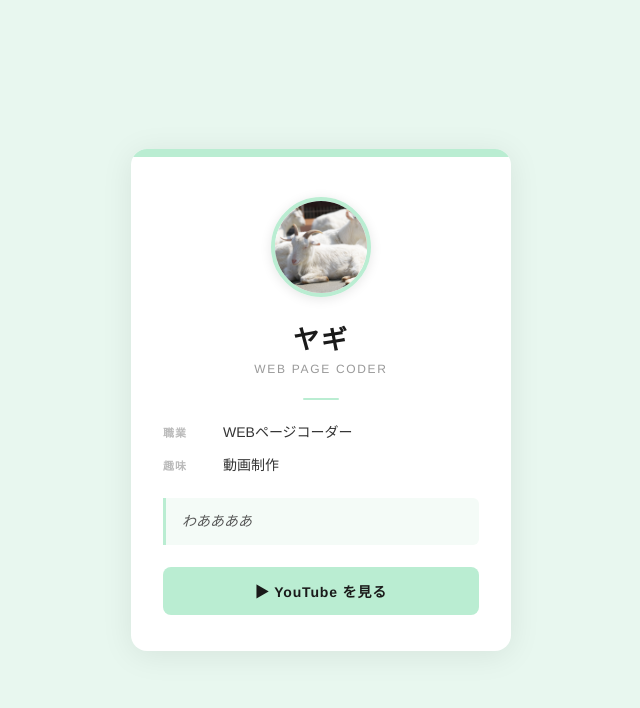
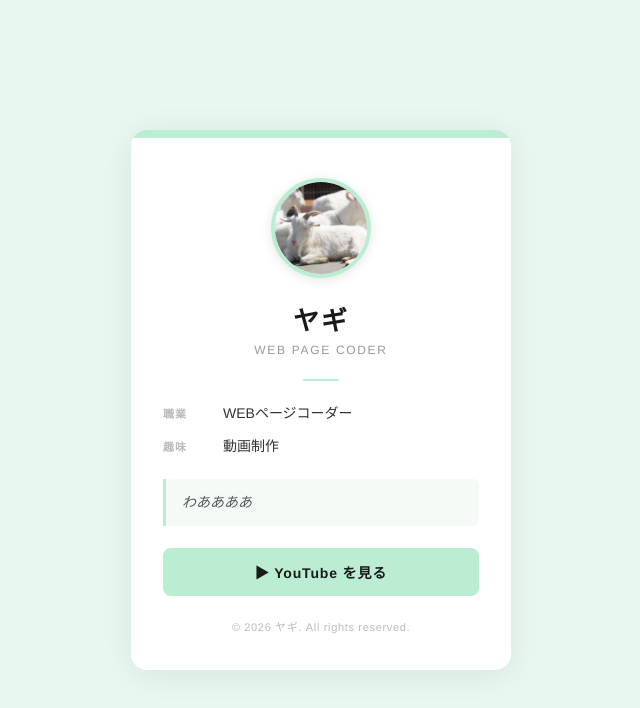
Before and after one commit to tsukasa0711/01mypage, a plain HTML site: page index.html in a window 1280 px wide. Shown: the whole page, without its empty margins (319-959 px from the left). Drawn offline with Linux system fonts and the light colour scheme.

Commit message:
コピーライトを追加

```diff
--- a/index.html
+++ b/index.html
@@ -151,6 +151,13 @@
       transform: translateY(0);
     }
 
+    .card__copyright {
+      font-size: 11px;
+      color: #bbb;
+      letter-spacing: 0.06em;
+      text-align: center;
+    }
+
     @media (max-width: 400px) {
       .card__body {
         padding: 32px 24px 28px;
@@ -196,6 +203,8 @@
         </a>
       </div>
 
+      <p class="card__copyright">&copy; 2026 ヤギ. All rights reserved.</p>
+
     </div>
   </div>
 
```
